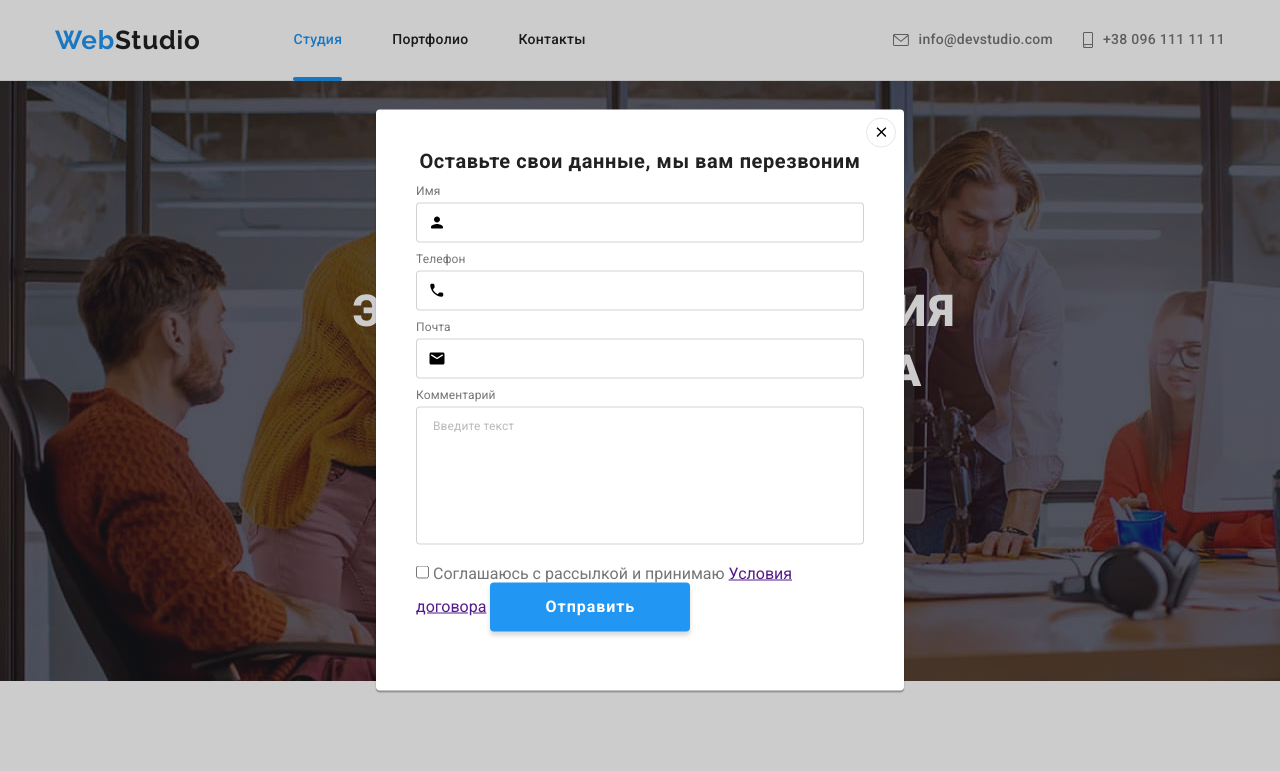
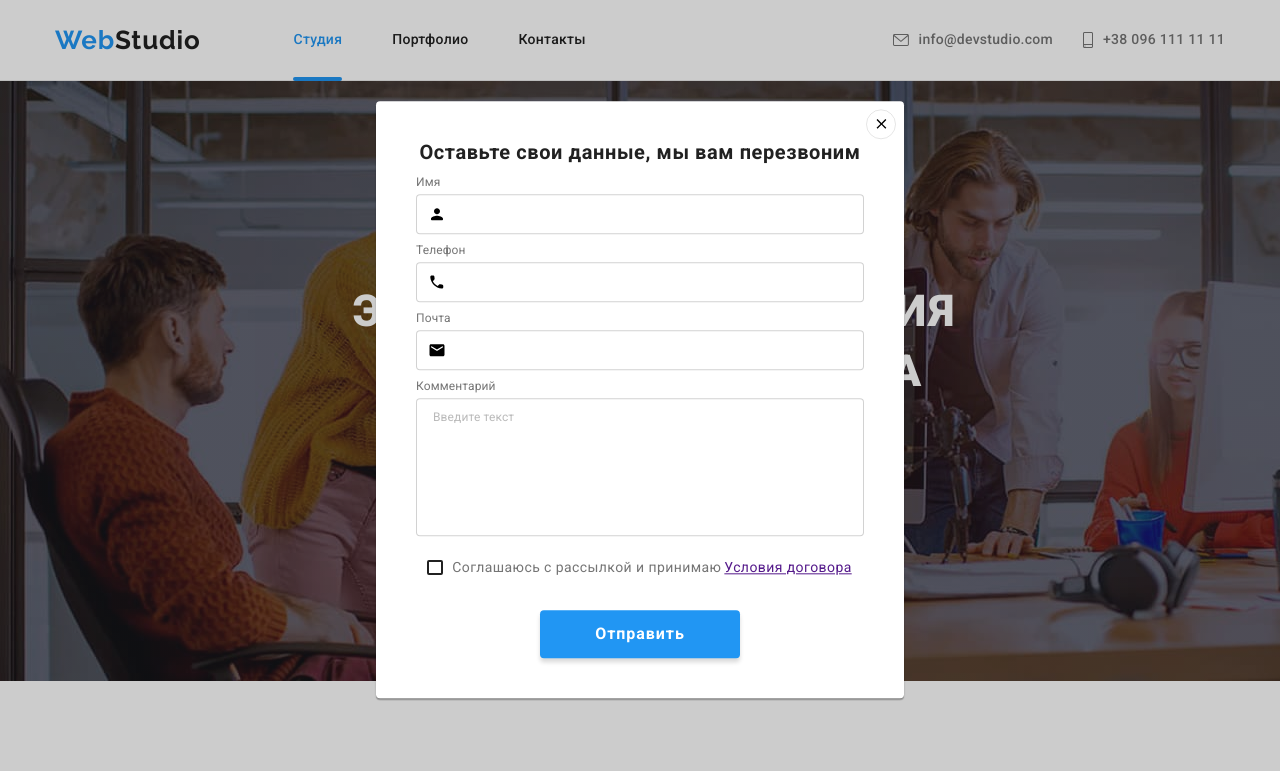
Before and after one commit to westteern/goit-markup-hw-06, a plain HTML site: page index.html in a window 1280 px wide. Both pictures are taken after a click on the button "Заказать услугу". Shown: the top 771 px of the page. Drawn offline with nearby package versions, Linux system fonts and the light colour scheme.

Commit message:
modal form

```diff
--- a/css/styles.css
+++ b/css/styles.css
@@ -238,7 +238,10 @@ span {
 .hero-button:active,
 .btn-footer:hover,
 .btn-footer:focus,
-.btn-footer:active {
+.btn-footer:active,
+.modal-button:hover,
+.modal-button:focus,
+.modal-button:active {
 	background-color: #188ce8;
 	color: var(--second-accent-color);
 }
@@ -732,7 +735,14 @@ span {
 	border: 1px solid rgba(0, 0, 0, 0.1);
 
 	cursor: pointer;
+
+	transition: fill var(--prime-animation) var(--prime-transition-timing-function);
 }
+.modal .close-btn:hover,
+.modal .close-btn:focus {
+	fill: var(--accent-color);
+}
+
 .is-hidden {
 	visibility: hidden;
 	opacity: 0;
@@ -778,6 +788,8 @@ span {
 
 	border: 1px solid rgba(33, 33, 33, 0.2);
 	border-radius: 4px;
+
+	transition: border-color var(--prime-animation) var(--prime-transition-timing-function);
 }
 .form-field .icon-absolute {
 	position: relative;
@@ -792,6 +804,8 @@ span {
 
 	width: 18px;
 	height: 18px;
+
+	transition: fill var(--prime-animation) var(--prime-transition-timing-function);
 }
 .form-textarea {
 	width: 100%;
@@ -807,6 +821,8 @@ span {
 	font-size: 12px;
 	line-height: 1.16;
 	letter-spacing: 0.03em;
+
+	transition: border-color var(--prime-animation) var(--prime-transition-timing-function);
 }
 .form-textarea::placeholder {
 	font-size: 12px;
@@ -815,11 +831,59 @@ span {
 
 	color: rgba(117, 117, 117, 0.5);
 }
-/* .checkbox-text {
+.modal-input:focus,
+.form-textarea:focus {
+	outline: none;
+	border-color: var(--accent-color);
+}
+.icon-absolute:focus-within > .modal-form-icon {
+	fill: var(--accent-color);
+}
+.checkbox-field {
+	position: relative;
+	margin-bottom: 30px;
+	justify-content: center;
+}
+
+.icon-position {
+	position: absolute;
+	top: 50%;
+	left: 11px;
+	transform: translateY(-55%);
+
+	display: block;
+	width: 16px;
+	height: 15px;
+
+	border: 2px solid #212121;
+	border-radius: 2px;
+	pointer-events: none;
+}
+.checkbox-icon {
+	display: block;
+	width: 100%;
+	height: 100%;
+	fill: #FFFFFF;
+}
+.checkbox:checked + .icon-position {
+	background-color: var(--accent-color);
+	border: 1px solid var(--accent-color);
+}
+
+.checkbox-text {
+	display: flex;
+	justify-content: center;
+
+	padding-left: 24px;
 	font-size: 14px;
 	line-height: 1.71;
-
 	letter-spacing: 0.03em;
-
 	color: #757575;
-} */
+}
+.checkbox-text a {
+	margin-left: 3px;
+}
+.modal-btn-center {
+	display: flex;
+	justify-content: center;
+}
--- a/index.html
+++ b/index.html
@@ -449,13 +449,21 @@
 					<div class="form-field">
 						<label class="form-label" for="user-comment">Комментарий</label>
 						<textarea class="form-textarea" name="comment" id="user-comment" placeholder="Введите текст"></textarea>
-						<label>
 					</div>
-						<input class="checkbox-text" type="checkbox" name="contract" value="consent"/>
-						Соглашаюсь с рассылкой и принимаю
-						<a class="contract" href="">Условия договора</a>
-					</label>
-					<button class="modal-button" type="submit">Отправить</button>
+					<div class="checkbox-field">
+						<input class="checkbox visually-hidden" type="checkbox" name="contract" id="checkbox" value="consent" />
+						<span class="icon-position">
+							<svg class="checkbox-icon" width="16" height="15">
+								<use href="./images/icons.svg#check-modal"></use>
+							</svg>
+						</span>
+						<label class="checkbox-text" for="checkbox">Соглашаюсь с рассылкой и принимаю
+							<a class="contract" href=""> Условия договора</a>
+						</label>
+					</div>
+					<div class="modal-btn-center">
+						<button class="modal-button" type="submit">Отправить</button>
+					</div>
 				</form>
 		    </div>
 		</div>
```
Also changed, not shown: images/icons.svg.
